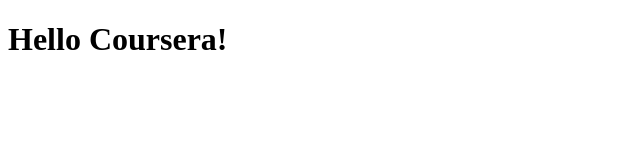
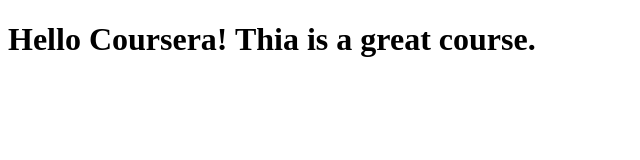
Before and after one commit to easy101code/Mod-4-Solution, a plain HTML site: page site/index.html in a window 1280 px wide. Shown: the whole page, without its empty margins (0-640 px from the left). Drawn offline with Linux system fonts and the light colour scheme.

Commit message:
Small change to file.

```diff
--- a/site/index.html
+++ b/site/index.html
@@ -4,6 +4,6 @@
 	<title>Hello Coursera!</title>
 </head>
 <body>
-<h1>Hello Coursera!</h1>
+<h1>Hello Coursera! Thia is a great course.</h1>
 </body>
 </html>
```
